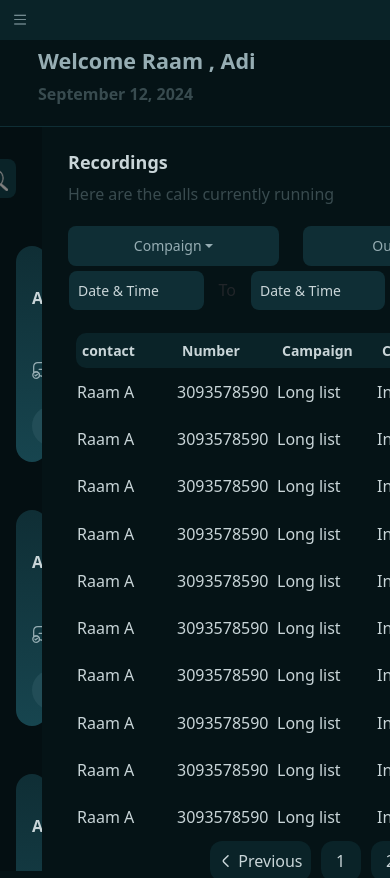
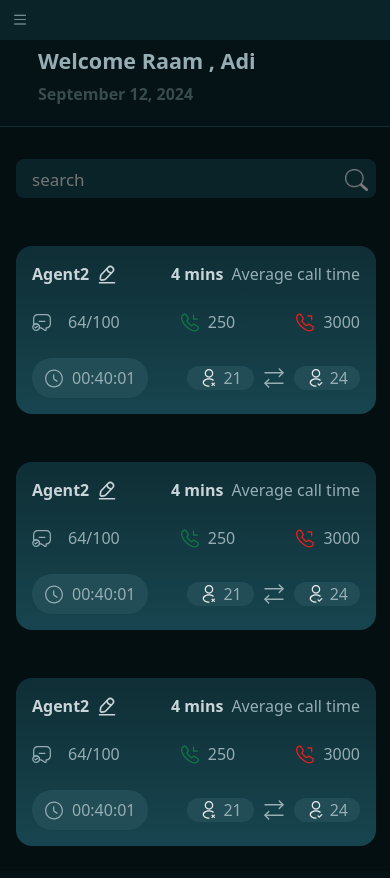
Before and after one commit to jodosjodos/agentCall, a React (Vite) app: page /call in a window 390 px wide. Shown: the top 878 px of the page. Built offline with nearby package versions, Linux system fonts and the light colour scheme.

Commit message:
[style] working on responsiveness

```diff
--- a/src/component/CustomTable/table.css
+++ b/src/component/CustomTable/table.css
@@ -3,11 +3,6 @@ table {
   color: #C9D5D8;
 
 }
-
-
-
-
-
 .first-thead {
   border-top-left-radius: 10px;
   border-bottom-left-radius: 10px;
--- a/src/component/call/AgentCallSetting.tsx
+++ b/src/component/call/AgentCallSetting.tsx
@@ -1,6 +1,7 @@
 import styled from "styled-components";
 const Paragraph = styled.div`
   margin-bottom: 0;
+  font-size: 16px;
   color: #96adb3;
 `;
 const ParagraphBold = styled(Paragraph)`
@@ -11,7 +12,7 @@ const EditIcon = styled.img`
   width: 20px;
 `;
 const AgentCallSettingCol = styled.div`
-  background:linear-gradient(to bottom, #0F2E35, #17454F) ;
+  background: linear-gradient(to bottom, #0f2e35, #17454f);
   border-radius: 16px;
 `;
 
@@ -52,7 +53,7 @@ export function AgentCallSetting({ agent }: { agent: agentCalls }) {
           <Paragraph>{agent.missedCalls}</Paragraph>
         </div>
       </div>
-      <div className="d-flex flex-row justify-content-between gap-5 ">
+      <div className="d-flex flex-row justify-content-between gap-2 ">
         <Row
           $minute_container
           className="d-flex flex-row align-items-center gap-2"
@@ -64,7 +65,7 @@ export function AgentCallSetting({ agent }: { agent: agentCalls }) {
         <div className="d-flex flex-row justify-content-center gap-2 py-2">
           <Row
             $minute_container
-            className="d-flex flex-row align-items-center gap-2"
+            className="d-flex flex-row align-items-center gap-1"
           >
             <img src="/profile_delete.svg" alt="" />
             <Paragraph className="text-bold">{agent.client1}</Paragraph>
@@ -74,7 +75,7 @@ export function AgentCallSetting({ agent }: { agent: agentCalls }) {
 
           <Row
             $minute_container
-            className="d-flex flex-row align-items-center gap-2"
+            className="d-flex flex-row align-items-center gap-1"
           >
             <img src="/profile_checked.svg" alt="" />
             <Paragraph className="text-bold">{agent.client2}</Paragraph>
--- a/src/component/call/AgentRow.tsx
+++ b/src/component/call/AgentRow.tsx
@@ -5,11 +5,16 @@ import { AgentCallSetting } from "./AgentCallSetting";
 const AgentRowContainer = styled.div`
   padding: 24px 26px;
   background-color: #040f12;
-  height:calc(100vh - 100px);
+  height: calc(100vh - 100px);
   overflow: scroll;
-  @media (max-width: 600px) {
+
+  min-width: 380px;
+  width: fit-content;
+
+  @media (max-width: 992px) {
     width: 100%;
-    max-width: 100%;
+
+    min-width: fit-content;
   }
 `;
 
@@ -36,6 +41,12 @@ const InputMod = styled.input`
   color: #96adb3;
 `;
 
+const AgentCallSettingContainer = styled.div`
+  display: flex;
+  flex-direction: column;
+
+  flex-wrap: wrap;
+`;
 function AgentRow() {
   return (
     <AgentRowContainer className="d-flex flex-column gap-5 ">
@@ -47,11 +58,11 @@ function AgentRow() {
         />
         <ImgMod src="/searchIcons.png" />
       </div>
-      <div className="d-flex flex-column gap-5">
+      <AgentCallSettingContainer className=" gap-5">
         {agentCallSetting.map((agent) => (
           <AgentCallSetting agent={agent} />
         ))}
-      </div>
+      </AgentCallSettingContainer>
     </AgentRowContainer>
   );
 }
--- a/src/pages/CallPage.tsx
+++ b/src/pages/CallPage.tsx
@@ -6,6 +6,9 @@ import RecordingTable from "../component/call/RecordingTable";
 const CallPageContainer = styled.div`
   display: flex;
   justify-content: space-between;
+  @media (max-width: 600px) {
+    flex-direction: column;
+  }
 `;
 const H1Styled = styled.h4`
   color: #96adb3;
```
